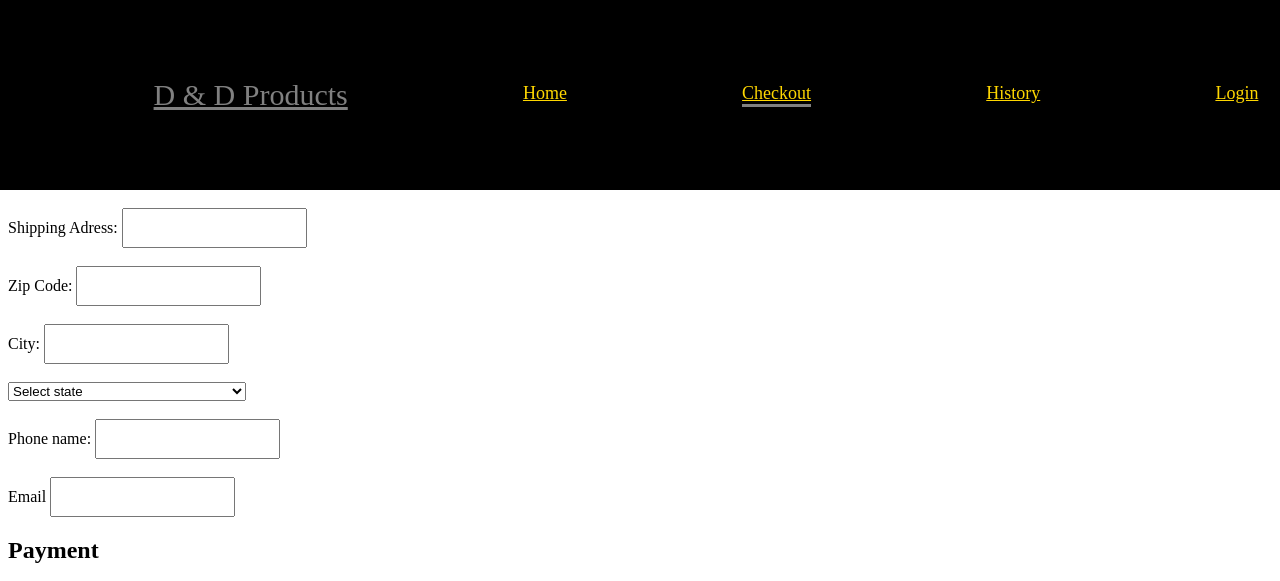
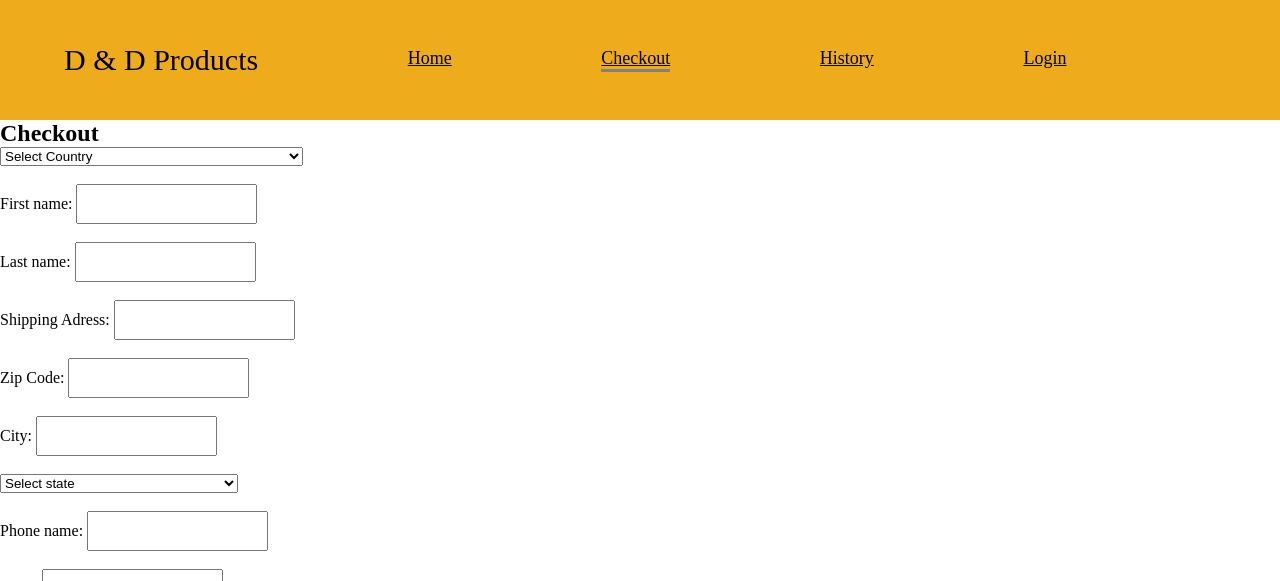
Before and after one commit to Gomezdylan/D-D-Foods, a PHP site: page /checkout.html in a window 1280 px wide. Shown: the top 581 px of the page. Run offline with PHP 8.4, Linux system fonts and the light colour scheme.

Commit message:
Update proStyle.css
new css file

```diff
--- a/proStyle.css
+++ b/proStyle.css
@@ -1,33 +1,87 @@
+
 .header{
-    position: fixed;
     top:  0;
     left:  0;
     width: 100%;
     height: 120px;
-    padding: 35px 12%;
-    background: rgb(0, 0, 0);
+    padding: 10px 5%;
+    background: rgb(238, 171, 27);
     display: flex;
     justify-content: space-evenly;
     align-items: center;
 }
 
+*{
+    margin: 0;
+    padding: 0;
+    box-sizing: border-box;
+}
+
 .logo{
     font-size: 30px;
-    color: gray;
+    color: rgb(0, 0, 0);
     font-weight: 5000;
+    text-decoration: none;
 }
 .navbar{
     flex: 1;
     display: flex;
     justify-content: space-evenly;
+
 }
 .navbar a{
     font-size: 18px;
-    color: Gold;
+    color: rgb(0, 0, 0);
     justify-content: space-evenly;
 }
 .navbar a:hover,
 .navbar a.active{
-    color: Gold;
+    color: rgb(3, 3, 2);
     border-bottom: 3px solid Gray;
 }
+
+h2{
+    font-weight: 4000;
+}
+
+.center{
+    text-align: center;
+    padding: 10px 0 20px 0
+}
+
+.menu-table {
+    border: 2px solid black;
+    width: 70%;
+    margin: auto;
+    text-align: center;
+}
+
+.drink-table{
+    border: 2px solid black;
+    width: 40%;
+    margin: 20px 0;
+    text-align: center;
+    margin: auto;
+}
+
+.menu-table th,
+.menu-table td,
+.drink-table th,
+.drink-table td{
+  border: 1px solid black;
+  padding: 10px;
+}
+
+.menu-bg{
+    background-color: rgb(232, 221, 243);
+}
+
+.cta-button{
+    display: inline-block;
+    text-decoration: none;
+    color: white;
+    background-color: lightblue;
+    padding: .5em .75em;
+    border-radius: .5em;
+    font-weight: 600;
+}
```
